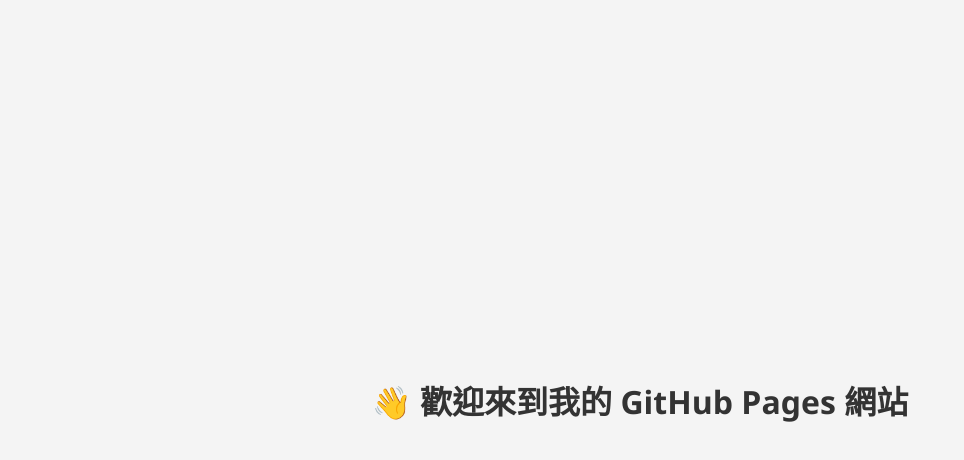
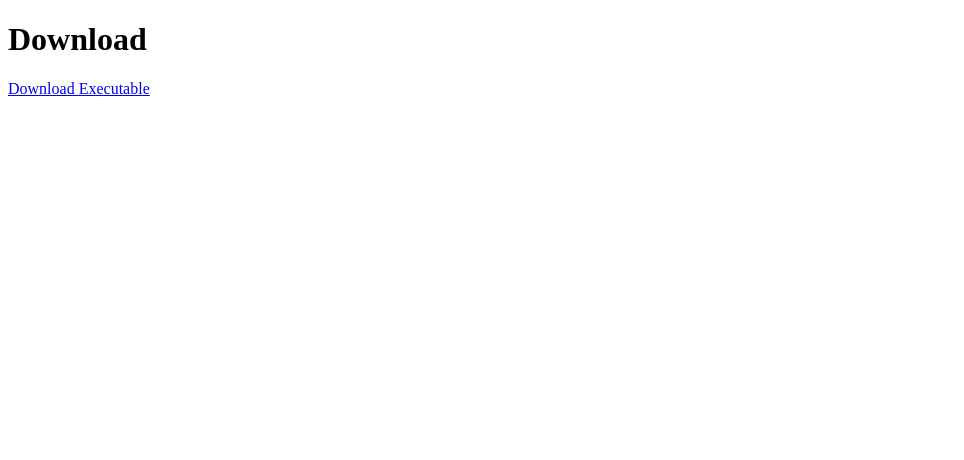
Before and after one commit to samzhu/gcp-auditmate-mcp-server, a plain HTML site: page site/index.html in a window 1280 px wide. Shown: the whole page, without its empty margins (0-964 px from the left). Drawn offline with Linux system fonts and the light colour scheme.

Commit message:
更新 GitHub Actions 工作流程，新增可執行檔權限設定步驟，並更新靜態網站內容以提供下載連結及使用說明。

```diff
--- a/site/index.html
+++ b/site/index.html
@@ -1,25 +1,13 @@
 <!DOCTYPE html>
-<html lang="zh-Hant">
+<html>
+
 <head>
-  <meta charset="UTF-8" />
-  <meta name="viewport" content="width=device-width, initial-scale=1.0"/>
-  <title>我的 GitHub Pages 首頁</title>
-  <style>
-    body {
-      font-family: "Segoe UI", sans-serif;
-      display: flex;
-      justify-content: center;
-      align-items: center;
-      height: 100vh;
-      margin: 0;
-      background: #f4f4f4;
-    }
-    h1 {
-      color: #333;
-    }
-  </style>
+  <meta charset="UTF-8">
+  <title>GCP Auditmate MCP Server</title>
 </head>
+
 <body>
-  <h1>👋 歡迎來到我的 GitHub Pages 網站</h1>
+  <h1>Download</h1><a href="gcp-auditmate-mcp-server">Download Executable</a>
 </body>
+
 </html>
```
Also changed, not shown: 2 other files.
